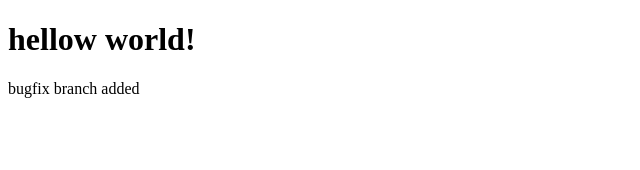
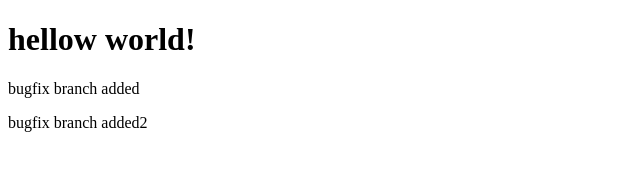
Before and after one commit to SAKSHAMGARG21/gitPractice, a plain HTML site: page index.html in a window 1280 px wide. Shown: the whole page, without its empty margins (0-640 px from the left). Drawn offline with Linux system fonts and the light colour scheme.

Commit message:
bugfix sec commit

```diff
--- a/index.html
+++ b/index.html
@@ -9,5 +9,6 @@
 <body>
     <h1>hellow world!</h1>
     <p>bugfix branch added</p>
+    <p>bugfix branch added2</p>
 </body>
 </html>
```
